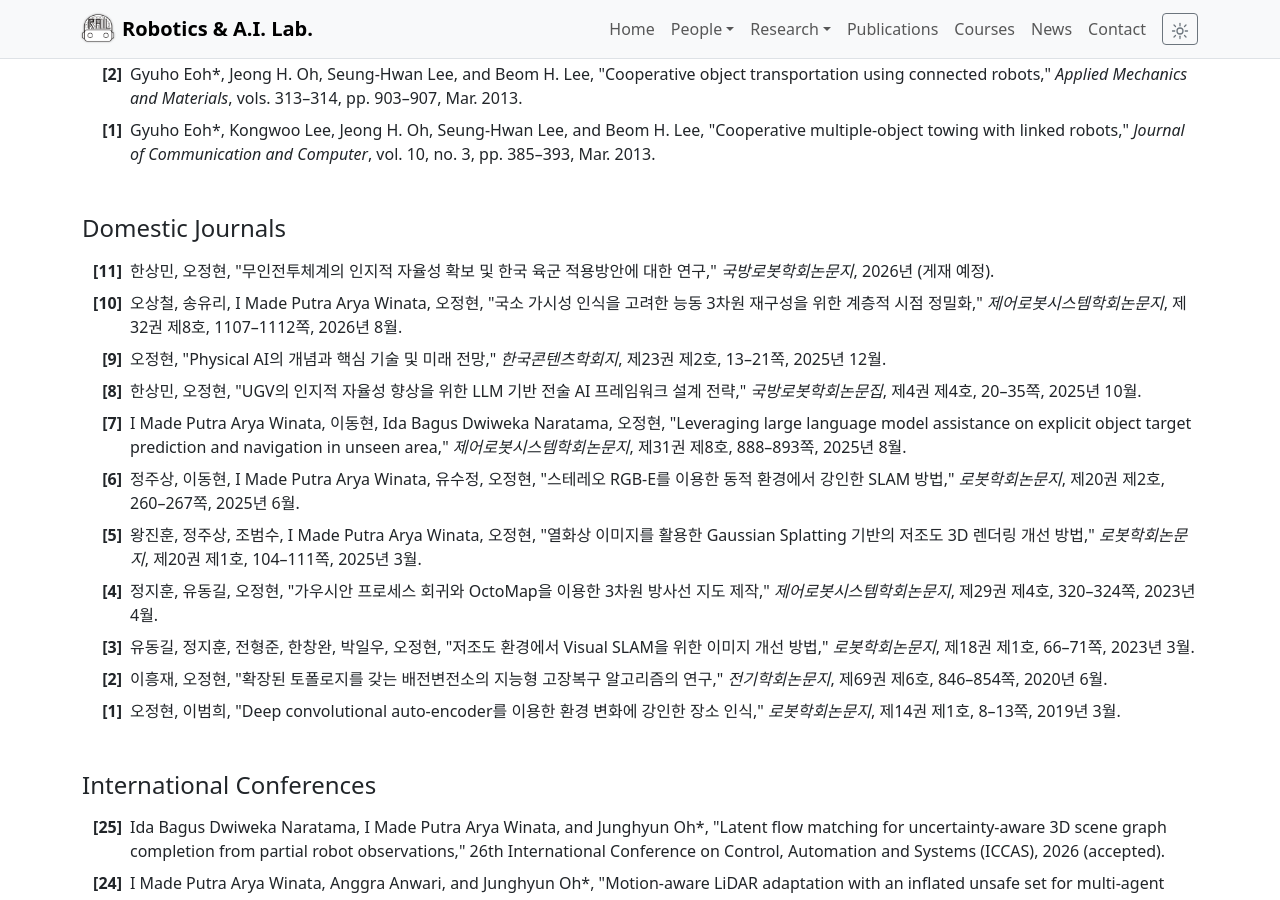
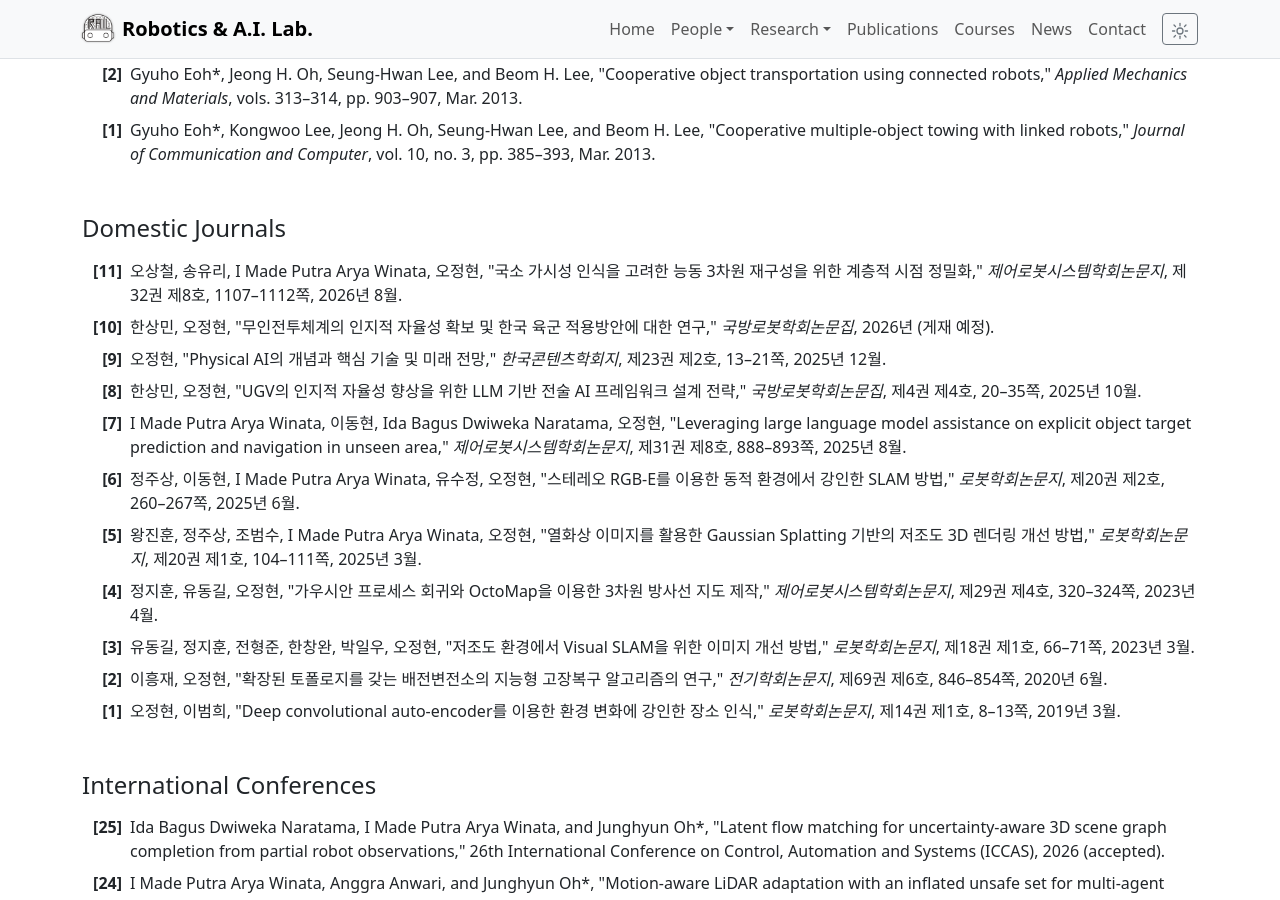
Before and after one commit to robotailab/robotailab.github.io, a Jekyll site: the page built from publications.md, in a window 1280 px wide and 900 px high, scrolled down 1692 px. Built offline with Jekyll 4.4.1, drawn with Linux system fonts in a browser that asks for light colours.

Commit message:
Reorder domestic journal entries

```diff
--- a/_data/publications.yml
+++ b/_data/publications.yml
@@ -62,9 +62,9 @@
   title: Domestic Journals
   items:
     - year: 2026
-      text: '한상민, 오정현, "무인전투체계의 인지적 자율성 확보 및 한국 육군 적용방안에 대한 연구," <em>국방로봇학회논문지</em>, 2026년 (게재 예정).'
+      text: '오상철, 송유리, I Made Putra Arya Winata, 오정현, "국소 가시성 인식을 고려한 능동 3차원 재구성을 위한 계층적 시점 정밀화," <em>제어로봇시스템학회논문지</em>, 제32권 제8호, 1107–1112쪽, 2026년 8월.'
     - year: 2026
-      text: '오상철, 송유리, I Made Putra Arya Winata, 오정현, "국소 가시성 인식을 고려한 능동 3차원 재구성을 위한 계층적 시점 정밀화," <em>제어로봇시스템학회논문지</em>, 제32권 제8호, 1107–1112쪽, 2026년 8월.'
+      text: '한상민, 오정현, "무인전투체계의 인지적 자율성 확보 및 한국 육군 적용방안에 대한 연구," <em>국방로봇학회논문집</em>, 2026년 (게재 예정).'
     - year: 2025
       text: '오정현, "Physical AI의 개념과 핵심 기술 및 미래 전망," <em>한국콘텐츠학회지</em>, 제23권 제2호, 13–21쪽, 2025년 12월.'
     - year: 2025
```
